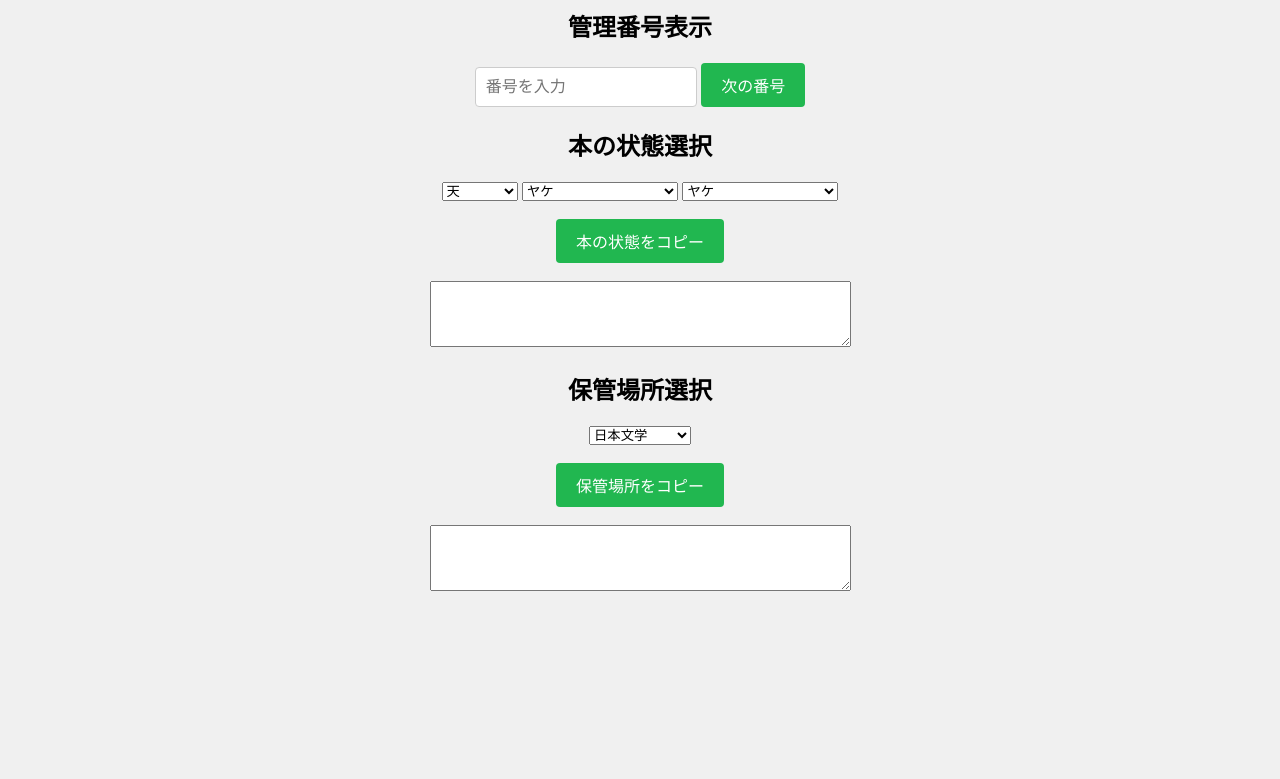
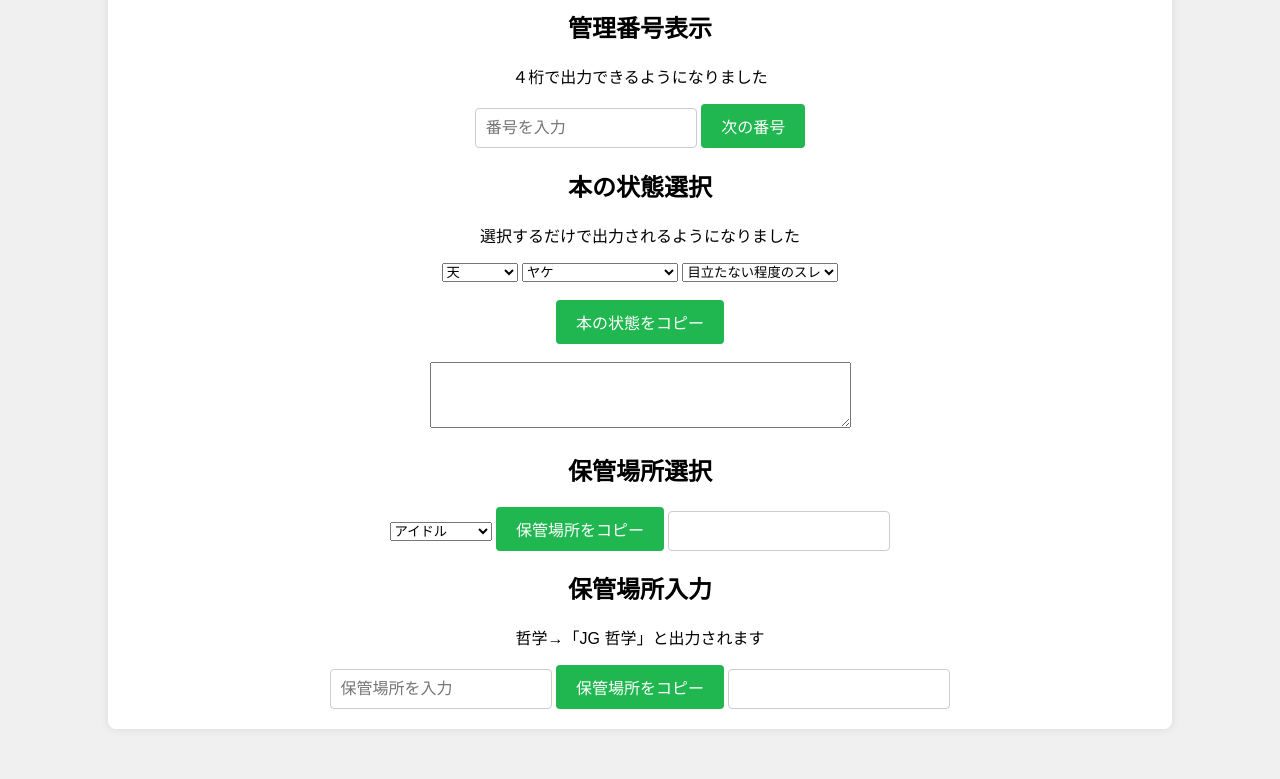
Before and after one commit to Hatayama-Megumi/sample01.github.io, a plain HTML site: page index.html in a window 1280 px wide. Shown: the part 81-860 px from the top of the page. Before the commit the page ends 800 px from the top, so only its background shows below. Drawn offline with nearby package versions, Linux system fonts and the light colour scheme.

Commit message:
index.html

```diff
--- a/index.html
+++ b/index.html
@@ -1,22 +1,25 @@
 <!DOCTYPE html>
-<html>
+<html lang="ja">
 <head>
-  <base target="_top">
   <meta charset="UTF-8">
   <meta name="viewport" content="width=device-width, initial-scale=1.0">
-  <title>登録用コピペのやつ</title>
-  <link rel="stylesheet" type="text/css" href="stylesheet.css">
+  <title>日古用登録システム</title>
+  <link rel="stylesheet" href="stylesheet.css">
 </head>
 <body>
-  <h1>EC登録用コピペのやーつ</h1>
+  <div class="container">
+    <h2 class="heading-41">管理番号表示</h2>
+    <div class="box-006">
+      <p>４桁で出力できるようになりました</p>
+  </div>
 
 
-  <h2>管理番号表示</h2>
     <input type="text" id="currentNumber" placeholder="番号を入力">
     <button id="nextButton">次の番号</button>
     <p id="nextNumber"></p>
 
-  <h2>本の状態選択</h2>
+    <h2 class="heading-41">本の状態選択</h2>
+<p>選択するだけで出力されるようになりました</p>
     <select id="condition1">
       <option value="天">天</option>
       <option value="地">地</option>
@@ -36,13 +39,14 @@
 
     <select id="condition2">
       <option value="ヤケ">ヤケ</option>
+      <option value="微ヤケ">微ヤケ</option>
       <option value="シミ">シミ</option>
       <option value="スレ">スレ</option>
+      <option value="ヨレ">ヨレ</option>
       <option value="目立たない程度のスレ">目立たない程度のスレ</option>
       <option value="目立たない程度のシミ">目立たない程度のシミ</option>
       <option value="折れ">折れ</option>
-    <option value="ツカレ">ツカレ</option>
-    <option value="傍線、記名、日付">傍線、記名、日付</option>
+
       <option value="三方ヤケ">三方ヤケ</option>
       <option value="破れ">破れ</option>
       <option value="ヘコミ">ヘコミ</option>
@@ -54,11 +58,13 @@
       <option value="ソリ（波打ち）">ソリ（波打ち）</option>
       <option value="ハゲ">ハゲ</option>
       <option value="読み跡">読み跡</option>
+      <option value="ツカレ">ツカレ</option>
       <option value="古書店店舗ラベル">古書店店舗ラベル</option>
-  <!-- 他のセレクトボックスも同様に省略 -->
+
   　</select>
 
   <select id="condition3">
+    <option value="目立たない程度のスレ">目立たない程度のスレ</option>
       <option value="ヤケ">ヤケ</option>
       <option value="折れ">折れ</option>
       <option value="微スレ">微スレ</option>
@@ -66,7 +72,7 @@
       <option value="シミ">シミ</option>
       <option value="スレ">スレ</option>
       <option value="研磨跡">研磨跡</option>
-     <option value="目立たない程度のスレ">目立たない程度のスレ</option>
+
       <option value="目立たない程度のシミ">目立たない程度のシミ</option>
       <option value="破れ">破れ</option>
       <option value="ヘコミ">ヘコミ</option>
@@ -90,15 +96,10 @@
     <br><br>
     <textarea id="conditionResult" rows="4" cols="50"></textarea>
 
-  <h2>保管場所選択</h2>
-  <select id="location">
-    <option value="日本文学">日本文学</option>
-    <option value="海外文学">海外文学</option>
-    <option value="哲学">哲学</option>
-    <option value="文庫">文庫</option>
-    <option value="新書">新書</option>
-    <option value="ＴＶ">ＴＶ</option>
-    <option value="芸能">芸能</option>
+
+
+<h2 class="heading-41">保管場所選択</h2>
+    <select id="location01">
       <option value="アイドル">アイドル</option>
       <option value="音楽">音楽</option>
       <option value="歴史">歴史</option>
@@ -114,8 +115,6 @@
       <option value="アート写真集">アート写真集</option>
       <option value="辞書">辞書</option>
       <option value="紀行">紀行</option>
-    <option value="歌舞伎">歌舞伎</option>
-    <option value="伝統芸能">伝統芸能</option>
       <option value="エッセイ">エッセイ</option>
       <option value="ゲーム">ゲーム</option>
       <option value="演劇">演劇</option>
@@ -123,18 +122,21 @@
       <option value="アメコミ">アメコミ</option>
       <option value="アニメ">アニメ</option>
       <option value="特撮">特撮</option>
-    <!-- 他のオプションは省略 -->
+      <option value="ホラー">ホラー</option>
     </select>
-  <!-- 他のセレクトボックスも同様に省略 -->
+    <button id="copyLocationButton01">保管場所をコピー</button>
+    <input type="text" id="locationResult01" readonly>
 
-  <br><br>
-  <button onclick="copyLocation()">保管場所をコピー</button>
-  <br><br>
-  <textarea id="locationResult" rows="4" cols="50"></textarea>
+  <h2 class="heading-41">保管場所入力</h2>
+  <p>哲学→「JG 哲学」と出力されます</p>
 
+    <input type="text" id="location" placeholder="保管場所を入力">
 
+    <button id="copyLocationButton">保管場所をコピー</button>
+    <input type="text" id="locationResult" readonly>
+  </div>
 
-  <script src="https://ajax.googleapis.com/ajax/libs/jquery/3.6.0/jquery.min.js"></script>
+  <script src="https://code.jquery.com/jquery-3.6.0.min.js"></script>
   <script src="script.js"></script>
 </body>
 </html>
```
Lines whose indentation alone changed are shown as unchanged.
